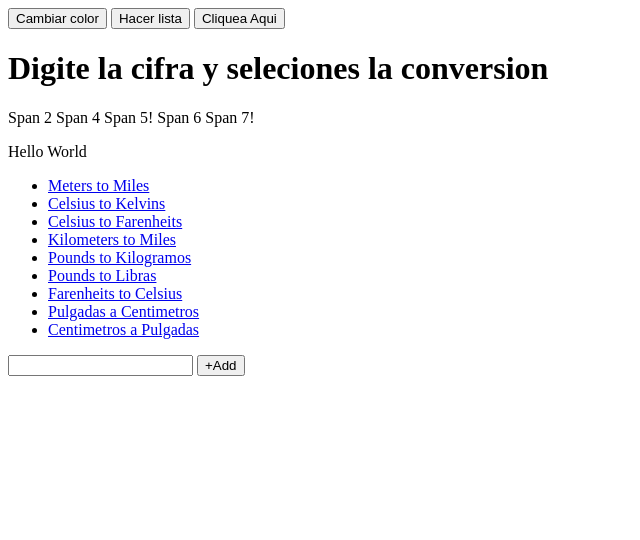
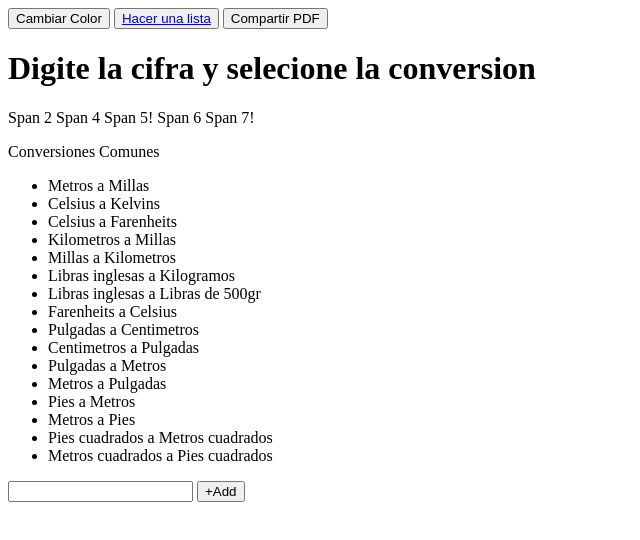
Before and after one commit to colconstruccion/converter, a plain HTML site: page index.html in a window 1280 px wide. Shown: the whole page, without its empty margins (0-640 px from the left). Drawn offline with Linux system fonts and the light colour scheme.

Commit message:
Update index.html
Anadi mas conversiones y un enlace a una lista

```diff
--- a/index.html
+++ b/index.html
@@ -18,25 +18,32 @@
     </script>
 </head>
 <body>
-    <button type="button" class="bg"> Cambiar color </button>
-        <button type="button"> Hacer lista </button>
-            <button type="button"> Cliquea Aqui </button>
-    <h1 id="myID">Digite la cifra y seleciones la conversion</h1>
+    <button type="button" class="bg"> Cambiar Color </button>
+        <button type="button"><a href="lista.html"> Hacer una lista </a> </button>
+            <button type="button"> Compartir PDF </button>
+    <h1 id="myID">Digite la cifra y selecione la conversion</h1>
 
     <div class="first pickme"> <span>Span 2</span>
         <span>Span 4</span> <span>Span 5!</span> <span>Span 6</span> <span>Span
         7!</span> </div>
-        <p class="first">Hello World</p>
+        <p class="first">Conversiones Comunes</p>
         <ul>
-        <li class="first"><a href="MM" id="MM">Meters to Miles</a></li>
-        <li class="first listItem"><a href="CK" id="CK">Celsius to Kelvins</a></li>
-        <li class="listItem"><a href="CF" id="CF">Celsius to Farenheits</a></li>
-        <li class="listItem"><a href="KM" id="KM">Kilometers to Miles</a></li>
-        <li class="listItem first"><a href="PK" id="PK">Pounds to Kilogramos</a></li>
-        <li class="first"><a href="#" id="PL">Pounds to Libras</a></li>
-        <li><a href="FC" id="FC">Farenheits to Celsius</a></li>
-        <li><a href="IC" id="PC">Pulgadas a Centimetros</a></li>
-        <li><a href="FC" id="CP">Centimetros a Pulgadas</a></li>
+        <li><a id="MM">Metros a Millas</a></li>
+        <li><a id="CK">Celsius a Kelvins</a></li>
+        <li><a id="CF">Celsius a Farenheits</a></li>
+        <li><a id="KM">Kilometros a Millas</a></li>
+        <li><a id="MK">Millas a Kilometros</a></li>
+        <li><a id="PK">Libras inglesas a Kilogramos</a></li>
+        <li><a id="PL">Libras inglesas a Libras de 500gr</a></li>
+        <li><a id="FC">Farenheits a Celsius</a></li>
+        <li><a id="PC">Pulgadas a Centimetros</a></li>
+        <li><a id="CP">Centimetros a Pulgadas</a></li>
+        <li><a id="PM">Pulgadas a Metros</a></li>
+        <li><a id="MP">Metros a Pulgadas</a></li>
+        <li><a id="PIM">Pies a Metros</a></li>
+        <li><a id="MPI">Metros a Pies</a></li>
+        <li><a id="P2M2">Pies cuadrados a Metros cuadrados</a></li>
+        <li><a id="M2P2">Metros cuadrados a Pies cuadrados</a></li>
         </ul>
         <input type="text" name="newItem">
         <button id="new">+Add</button>
```
